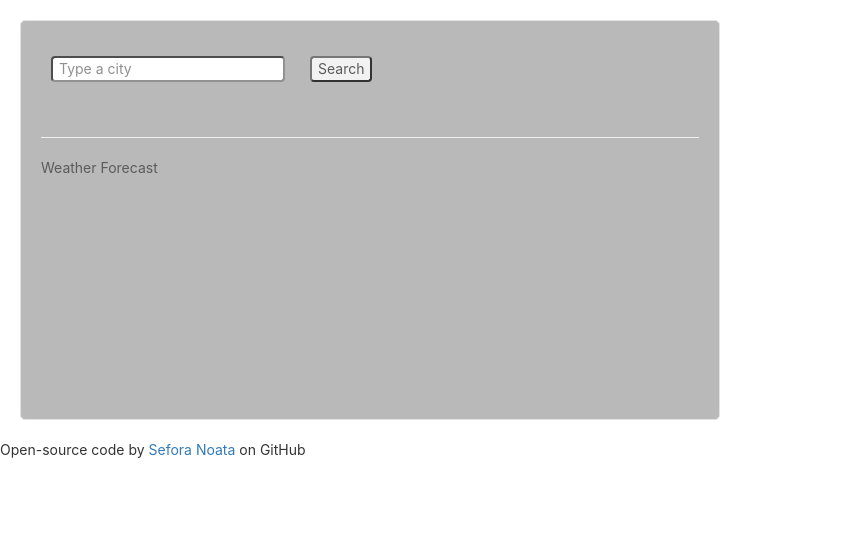
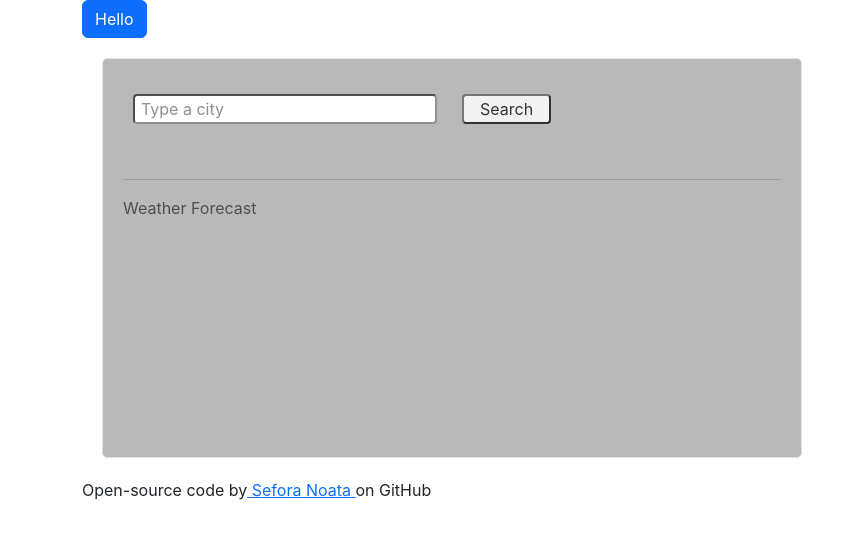
Before and after one commit to EduardMat/react-weather, a React (Create React App) app: page / in a window 1280 px wide. Shown: the top 538 px of the page, without its empty margins (0-864 px from the left). Built offline with nearby package versions, Linux system fonts and the light colour scheme.

Commit message:
bootstrap installed on npm

```diff
--- a/package.json
+++ b/package.json
@@ -7,6 +7,7 @@
     "@testing-library/react": "^13.4.0",
     "@testing-library/user-event": "^13.5.0",
     "axios": "^1.4.0",
+    "bootstrap": "^5.3.0",
     "react": "^18.2.0",
     "react-dom": "^18.2.0",
     "react-scripts": "5.0.1",
@@ -35,5 +36,8 @@
       "last 1 firefox version",
       "last 1 safari version"
     ]
+  },
+  "devDependencies": {
+    "@babel/plugin-proposal-private-property-in-object": "^7.21.11"
   }
 }
--- a/public/index.html
+++ b/public/index.html
@@ -9,12 +9,7 @@
       name="description"
       content="Web site created using create-react-app"
     />
-    <link
-      rel="stylesheet"
-      href="https://cdn.jsdelivr.net/npm/bootstrap@3.4.1/dist/css/bootstrap.min.css"
-      integrity="sha384-HSMxcRTRxnN+Bdg0JdbxYKrThecOKuH5zCYotlSAcp1+c8xmyTe9GYg1l9a69psu"
-      crossorigin="anonymous"
-    />
+
     <link rel="apple-touch-icon" href="%PUBLIC_URL%/logo192.png" />
     <!--
       manifest.json provides metadata used when your web app is installed on a
--- a/src/App.js
+++ b/src/App.js
@@ -1,4 +1,5 @@
-
+import React from "react";
+import "bootstrap/dist/css/bootstrap.css";
 import Weather from "./Weather";
 import Link from "./Link";
 import './App.css';
@@ -6,10 +7,12 @@ import './App.css';
 export default function App() {
   return (
     <div className="App">
-    <Weather defaultCity ="New York"/>
+      <div className="container">
+      <button class="btn btn-primary">Hello</button>
+    <Weather defaultCity ="London"/>
     <Link />
 
-
+     </div>
     </div>
   );
 }
--- a/src/Weather.css
+++ b/src/Weather.css
@@ -10,7 +10,7 @@ h2{
 .TypeCity{
     margin: 10px;
     padding-left:6px;
-    padding-right: 6px;
+    padding-right: 46px;
     border-radius: 4px;
 
 
@@ -18,7 +18,7 @@ h2{
 
 .SearchCity{
 margin: 15px;
-padding-left:6px;
-padding-right: 6px;
+padding-left:16px;
+padding-right: 16px;
 border-radius: 4px;
 }
--- a/src/Weather.js
+++ b/src/Weather.js
@@ -1,4 +1,5 @@
 import React, { useState } from "react";
+import "bootstrap/dist/css/bootstrap.css";
 import WeatherForecast from "./WeatherForecast";
 import axios from "axios";
 import "./Weather.css";
@@ -20,9 +21,9 @@ export default function Weather() {
       <div className="WeatherResults">
         <h2> {city}</h2>
 
-<div class="container-fluid">
-        <div class="row">
-          <div class="col-xs-6">
+        <div className="row">
+
+          <div className="col-6">
             <ul>
               <li>Temperature:{Math.round(response.data.main.temp)}°C</li>
               <li>Description: {capitalizedDescription.trim()}</li>
@@ -34,15 +35,17 @@ export default function Weather() {
               </li>
             </ul>
           </div>
-          <div class="col-xs-6">
+
+          <div className="col-6">
             <ul>
               <li> Humidity: {response.data.main.humidity}%</li>
               <li> Wind Speed: {Math.round(response.data.wind.speed)} km/h</li>
             </ul>
           </div>
+
         </div>
       </div>
-      </div>
+
     );
   }
 
--- a/src/index.js
+++ b/src/index.js
@@ -1,5 +1,6 @@
 import React from 'react';
 import ReactDOM from 'react-dom/client';
+import "bootstrap/dist/css/bootstrap.css";
 import './index.css';
 import App from './App';
 import reportWebVitals from './reportWebVitals';
```
Also changed, not shown: 1 other file (tests, documents, lock files or other folders).
